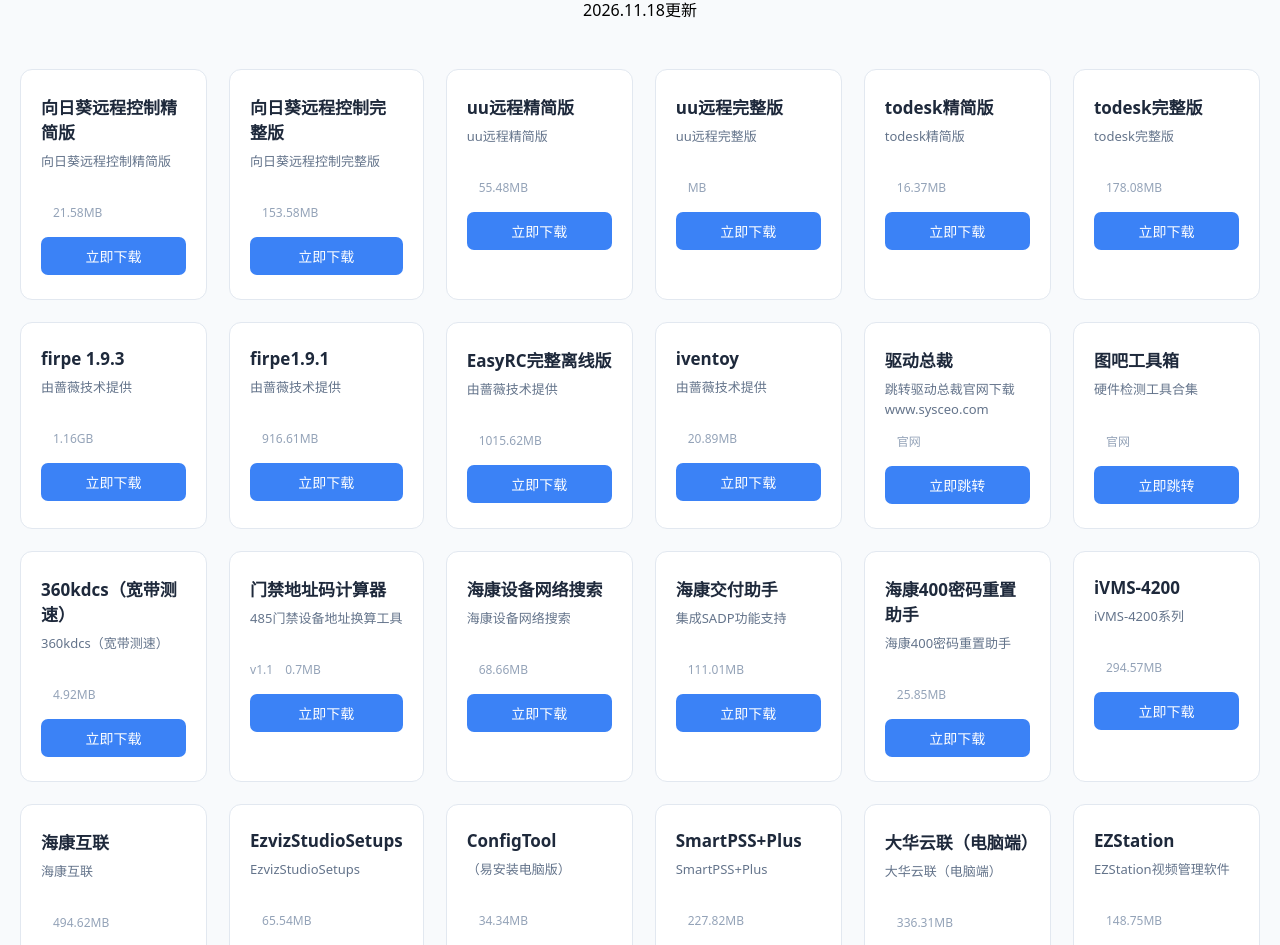
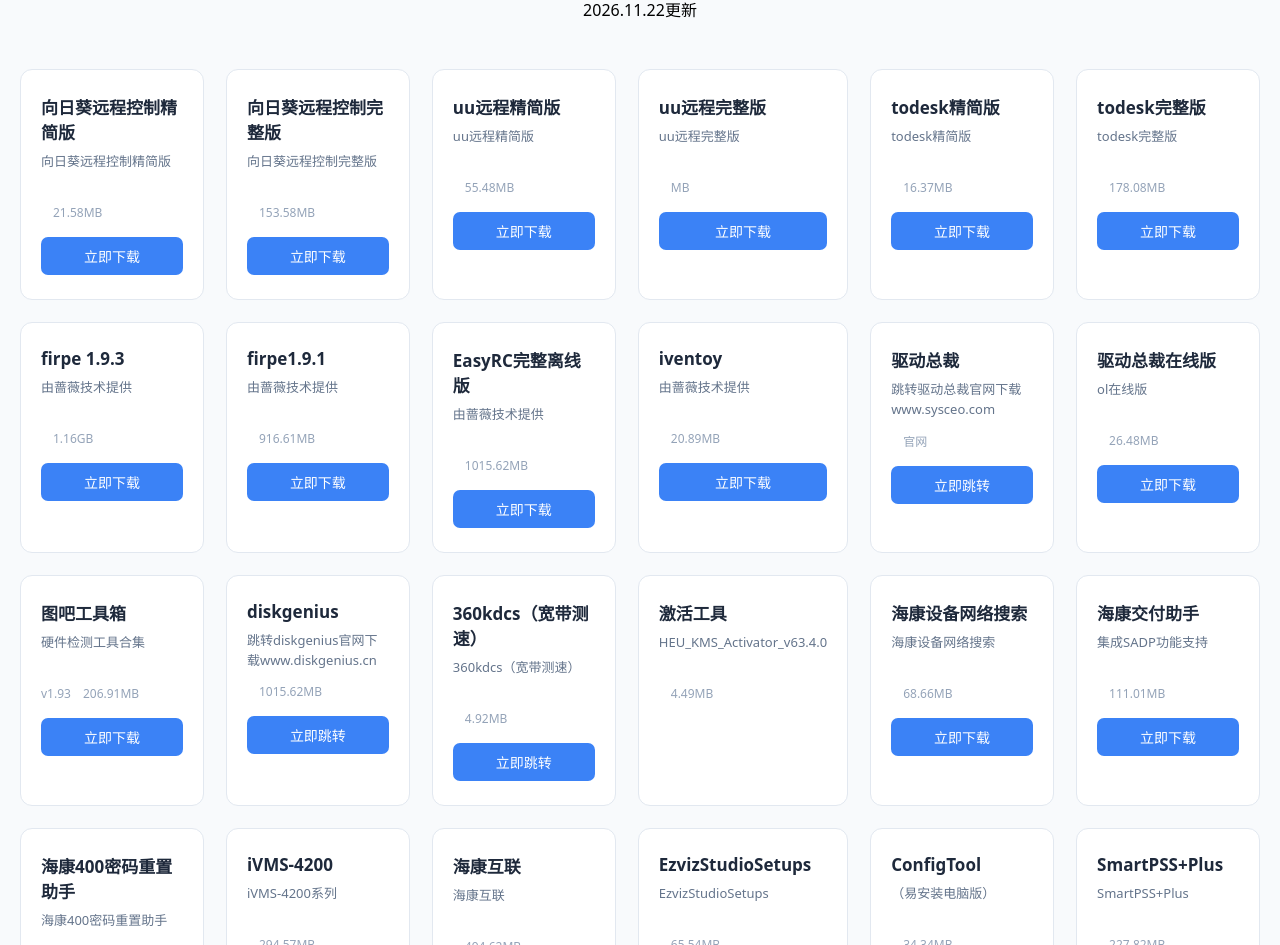
Before and after one commit to yaoqpmz/yaoqpmz.github.io, a plain HTML site: page index.html in a window 1280 px wide. Shown: the part 155-1100 px from the top of the page. Drawn offline with Linux system fonts and the light colour scheme.

Commit message:
Update index.html

```diff
--- a/index.html
+++ b/index.html
@@ -3,7 +3,7 @@
 <head>
     <meta charset="UTF-8">
     <meta name="viewport" content="width=device-width, initial-scale=1.0">
-    <title>弱电常用工具下载站2.1</title>
+    <title>弱电常用工具下载站2.2</title>
     <style>
         * {
             margin: 0;
@@ -104,9 +104,9 @@
 <body>
     <div class="container">
         <div class="page-header">
-            <h1>弱电常用工具下载站2.1</h1>
+            <h1>弱电常用工具下载站2.2</h1>
             <h1>服务器由尧提供维护</h1>
-            <p>2026.11.18更新</p>
+            <p>2026.11.22更新</p>
             </div>
         <div class="grid-box">
             <!-- 第1行 6个 -->
@@ -146,7 +146,8 @@
                 <div class="info-line"><span></span><span>178.08MB</span></div>
                 <a href="https://pinco.seewo.com/s/a556605b4284417faf92f5aebd3a603c" class="download-btn">立即下载</a>
             </div>
-          <!-- 第2行 6个 -->
+
+            <!-- 第2行 6个 -->
             <div class="card">
                 <h3>firpe 1.9.3</h3>
                 <p class="desc">由蔷薇技术提供</p>
@@ -179,22 +180,38 @@
                 <a href="https://www.sysceo.com/" class="download-btn">立即跳转</a>
             </div>
             <div class="card">
-                <h3>图吧工具箱 </h3>
+                <h3>驱动总裁在线版</h3>
+                <p class="desc">ol在线版</p>
+                <div class="info-line"><span></span><span>26.48MB</span></div>
+                <a href="https://pinco.seewo.com/s/6a0d614f98294087b09a369229ad2916" class="download-btn">立即下载</a>
+            </div>
+
+<!-- 第3行 6个 -->
+            <div class="card">
+                <h3>图吧工具箱</h3>
                 <p class="desc">硬件检测工具合集</p>
-                <div class="info-line"><span></span><span>官网</span></div>
-                <a href="https://www.lanzouo.com/b0cxxe5kd" class="download-btn">立即跳转</a>
+                <div class="info-line"><span>v1.93</span><span>206.91MB</span></div>
+                <a href="https://pinco.seewo.com/s/d45b113b45a3493ebd86baab353cca0f" class="download-btn">立即下载</a>
+            </div>
+            <div class="card">
+                <h3>diskgenius </h3>
+                <p class="desc">跳转diskgenius官网下载www.diskgenius.cn </p>
+                <div class="info-line"><span></span><span>1015.62MB</span></div>
+                <a href="https://www.diskgenius.cn/" class="download-btn">立即跳转</a>
             </div>
             <div class="card">
                 <h3>360kdcs（宽带测速）</h3>
                 <p class="desc">360kdcs（宽带测速）</p>
                 <div class="info-line"><span></span><span>4.92MB</span></div>
-                <a href="https://pinco.seewo.com/s/72bb74f3bb8943c18abf5172d0ca2b45" class="download-btn">立即下载</a>
+                <a href="https://pinco.seewo.com/s/72bb74f3bb8943c18abf5172d0ca2b45" class="download-btn">立即跳转</a>
             </div>
             <div class="card">
-                <h3>门禁地址码计算器</h3>
-                <p class="desc">485门禁设备地址换算工具</p>
-                <div class="info-line"><span>v1.1</span><span>0.7MB</span></div>
-                <a href="填写你的文件地址" class="download-btn">立即下载</a>
+                <h3>      激活工具    </h3>
+                <p class="desc">     HEU_KMS_Activator_v63.4.0          </p>
+                <div class="info-line"><span></span><span>    4.49MB      </span></div>
+
+
+
             </div>
 
             <!-- 第4行 6个 -->
@@ -285,20 +302,6 @@
                 <p class="desc">Seetong_x64</p>
                 <div class="info-line"><span></span><span>59.45MB</span></div>
                 <a href="https://pinco.seewo.com/s/7fd7c62e56ba4409b4efcc92f75fc51f" class="download-btn">立即下载</a>
-
-</div>
-            <div class="card">
-                <h3>水星安防系统</h3>
-                <p class="desc">水星安防系统</p>
-                <div class="info-line"><span></span><span>172.04MB</span></div>
-                <a href="https://pinco.seewo.com/s/88fd12787df540c8a82394d9aadf765a" class="download-btn">立即下载</a>
-            </div>
-            <div class="card">
-                <h3>TP-LINK物联客户端</h3>
-                <p class="desc">TP-LINK物联客户端</p>
-                <div class="info-line"><span></span><span>300.99MB</span></div>
-                <a href="https://pinco.seewo.com/s/f1f5d3b1f3344baea823de5fe94a3cc1" class="download-btn">立即下载</a>
-
             </div>
             <div class="card">
                 <h3>Wireshark 64位</h3>
@@ -311,7 +314,18 @@
                 <p class="desc">科来IP MAC地址扫描器</p>
                 <div class="info-line"><span></span><span>93.99MB</span></div>
                 <a href="https://pinco.seewo.com/s/128282f61ec940c4a02eca539c7df518" class="download-btn">立即下载</a>
-
+            </div>
+         <div class="card">
+                <h3>水星安防系统</h3>
+                <p class="desc">水星安防系统</p>
+                <div class="info-line"><span></span><span>172.04MB</span></div>
+                <a href="https://pinco.seewo.com/s/88fd12787df540c8a82394d9aadf765a" class="download-btn">立即下载</a>
+            </div>
+            <div class="card">
+                <h3>TP-LINK物联客户端</h3>
+                <p class="desc">TP-LINK物联客户端</p>
+                <div class="info-line"><span></span><span>300.99MB</span></div>
+                <a href="https://pinco.seewo.com/s/f1f5d3b1f3344baea823de5fe94a3cc1" class="download-btn">立即下载</a>
         </div>
         </div>
         <div class="footer">
```
